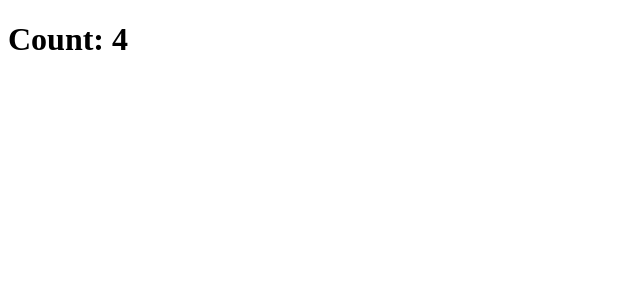
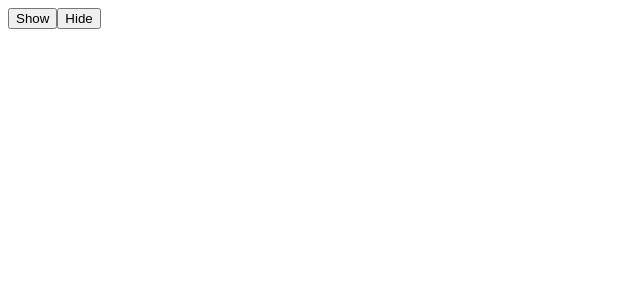
Before and after one commit to MartinElizbaryan/Edgar-React, a React (Create React App) app: page / in a window 1280 px wide. Shown: the top 300 px of the page, without its empty margins (0-640 px from the left). Built offline with nearby package versions, Linux system fonts and the light colour scheme.

Commit message:
lesson 1

```diff
--- a/src/App.js
+++ b/src/App.js
@@ -1,14 +1,64 @@
-import sum, { minus } from "./fn";
-import { sum as suuuuum, multiple } from "./fn2";
+import { useState, Fragment } from "react";
+import { useCountState } from "./hooks/common";
 
 const App = () => {
-  const result = sum(1, 3);
+  const { count, addCount } = useCountState(0);
+  const [age, setAge] = useState(5);
+  const [isShow, setIsShow] = useState(false);
+
+  const editAge = (newAge) => {
+    setAge(newAge);
+  };
+
+  const showElement = () => {
+    setIsShow(true);
+  };
+
+  const hideElement = () => {
+    setIsShow(false);
+  };
 
   return (
     <div>
-      <h1>Count: {result}</h1>
+      {/* <button onClick={() => add()}>Add+</button> */}
+      <button onClick={showElement}>Show</button>
+      <button onClick={hideElement}>Hide</button>
+
+      <br />
+      <br />
+
+      {isShow && (
+        <Fragment>
+          <button onClick={addCount}>Add+1</button>
+          <button onClick={() => editAge(20)}>Set Age 20</button>
+          <button onClick={() => editAge(100)}>Set Age 100</button>
+          <h1>Count: {count}</h1>
+          <h1>Age: {age}</h1>
+        </Fragment>
+      )}
     </div>
   );
 };
 
 export default App;
+
+// HomeWork
+
+// hide, show, toggle with custom hook
+// vonca ashxatum useSate
+// Fragment-i gaxapary
+// read useEffect -> https://legacy.reactjs.org/docs/hooks-effect.html
+
+// const state2 = (defaultValue) => {
+//   let value = defaultValue;
+//   let setValue = (newValue) => {
+//     const needToRender = newValue !== value;
+//     value = newValue;
+//     // if(needToRender) render()
+//   };
+
+//   return { value, setValue };
+// };
+
+// const { value: count, setValue: setCount } = state2(0);
+// const { value: age, setValue: setAge } = state2(0);
--- a/src/fn.js
+++ /dev/null
@@ -1,5 +0,0 @@
-const sum = (a, b) => a + b;
-
-export const minus = (a, b) => a - b;
-
-export default sum;
--- a/src/fn2.js
+++ /dev/null
@@ -1,3 +0,0 @@
-export const multiple = (a, b) => a * b;
-
-export const sum = (a, b) => (a + b) * 10000000;
--- /dev/null
+++ b/src/hooks/common.js
@@ -0,0 +1,11 @@
+import { useState } from "react";
+
+export const useCountState = (defaultValue = 0) => {
+  const [count, setCount] = useState(defaultValue);
+
+  const addCount = () => {
+    setCount(count + 1);
+  };
+
+  return { count, addCount };
+};
--- a/src/index.css
+++ /dev/null
@@ -1,13 +0,0 @@
-body {
-  margin: 0;
-  font-family: -apple-system, BlinkMacSystemFont, 'Segoe UI', 'Roboto', 'Oxygen',
-    'Ubuntu', 'Cantarell', 'Fira Sans', 'Droid Sans', 'Helvetica Neue',
-    sans-serif;
-  -webkit-font-smoothing: antialiased;
-  -moz-osx-font-smoothing: grayscale;
-}
-
-code {
-  font-family: source-code-pro, Menlo, Monaco, Consolas, 'Courier New',
-    monospace;
-}
--- a/src/index.js
+++ b/src/index.js
@@ -1,11 +1,6 @@
 import React from "react";
 import ReactDOM from "react-dom/client";
-// import "./index.css";
 import App from "./App";
 
 const root = ReactDOM.createRoot(document.getElementById("root"));
-root.render(
-  // <React.StrictMode>
-  <App />
-  // </React.StrictMode>
-);
+root.render(<App />);
```
